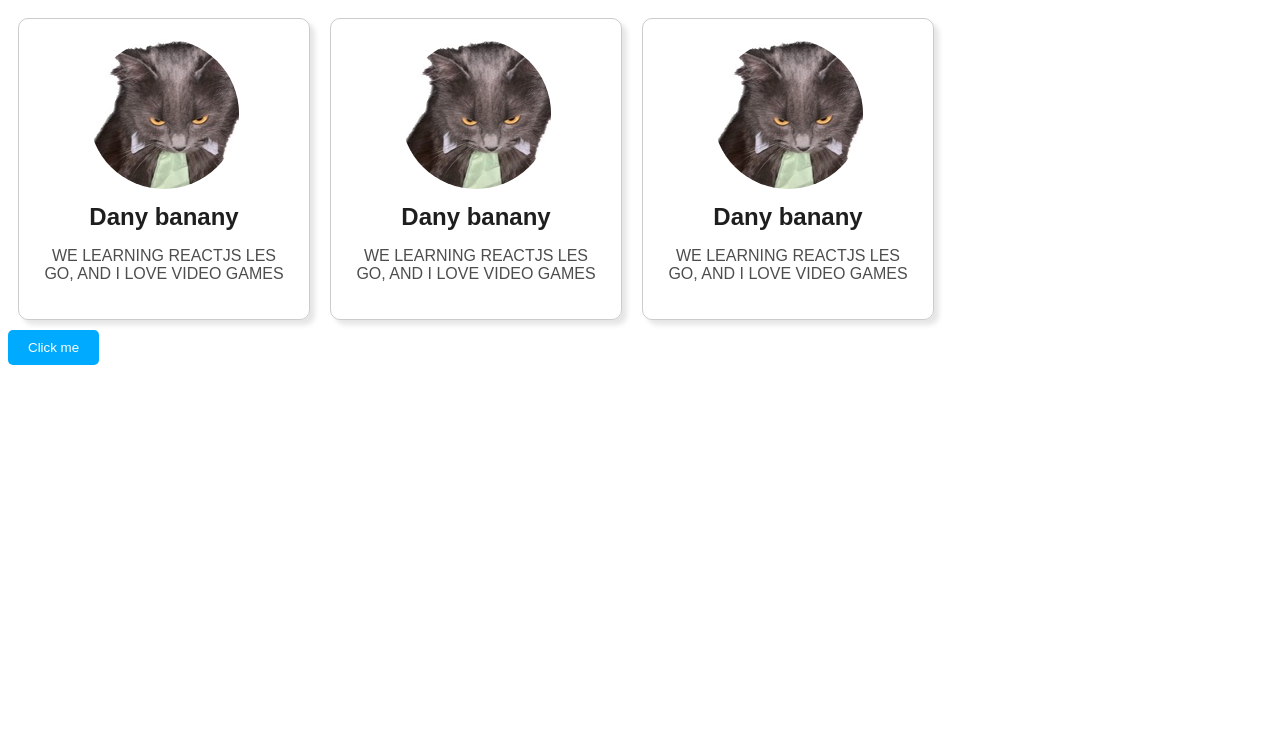
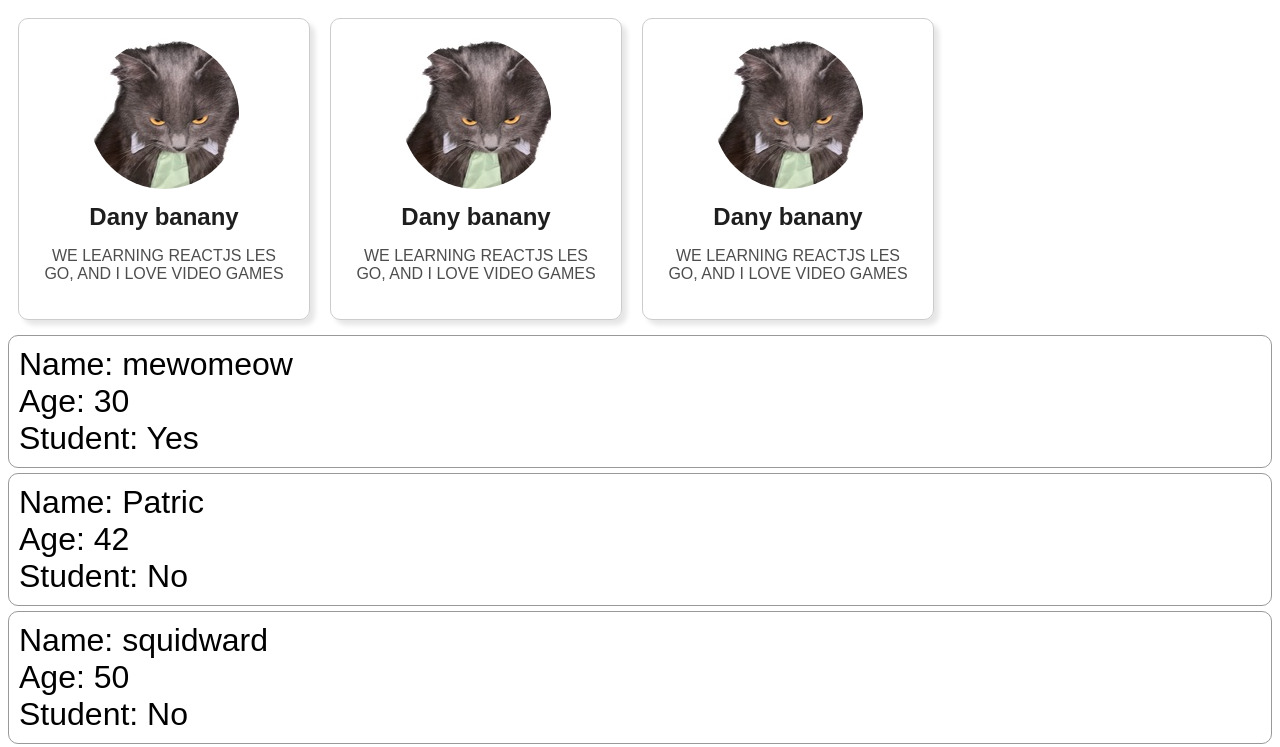
Before and after one commit to DaniahAbukabeer/REACTJS, a React (Vite) app in the folder my-react-app/: page / in a window 1280 px wide. Shown: the top 747 px of the page. Built offline with nearby package versions, Linux system fonts and the light colour scheme.

Commit message:
done with the 4th part, learned props, proptypes and propDefault

```diff
--- a/my-react-app/src/App.jsx
+++ b/my-react-app/src/App.jsx
@@ -1,12 +1,20 @@
 import Card from "./Card"
 import Header from './Header';
 import Button from "./Button";
+import Student from "./Students";
 function App() {
   return (
   <div>
     <Card/>
     <Card/>
     <Card/>
+    <Student name="mewomeow" age={30} isStudent={true}/>
+    <Student name="Patric" age={42} isStudent={false}/>
+    <Student name="squidward" age={50} isStudent={false}/>
+    <Student name="sandy" age={27} isStudent={true}/>
+    <Student/>
+    <Student name="Larry"/>
+
     <Button/>
   </div>
  );
--- /dev/null
+++ b/my-react-app/src/Students.jsx
@@ -0,0 +1,26 @@
+import PropTpyes from 'prop-types'
+
+function Student(props){
+    return(
+        <div className="student">
+            <p>Name: {props.name}</p>
+            <p>Age: {props.age}</p>
+            <p>Student: {props.isStudent ? "Yes" : "No"}</p>
+        </div>
+    );
+
+}
+
+Student.protoTypes = {
+    name: PropTpyes.string,
+    age: PropTpyes.number,
+    isStudent: PropTpyes.bool,
+}
+
+Student.defaultProps = {
+    name: "Guest",
+    age: 0,
+    isStudent: false,
+}
+
+export default Student
--- a/my-react-app/src/index.css
+++ b/my-react-app/src/index.css
@@ -28,3 +28,18 @@
   font-family: Arial, Helvetica, sans-serif;
   color: hsl(0, 0%, 30%);
 }
+
+
+
+.student{
+  font-family: Arial, Helvetica, sans-serif;
+  font-size: 2em;
+  padding: 10px;
+  border: 1px solid hsl(0, 0%, 50%,0.8);
+  margin-top: 5px;
+  border-radius: 10px;
+}
+
+.student p{
+  margin: 0;
+}
```
Also changed, not shown: my-react-app/notes/props.txt (added).
